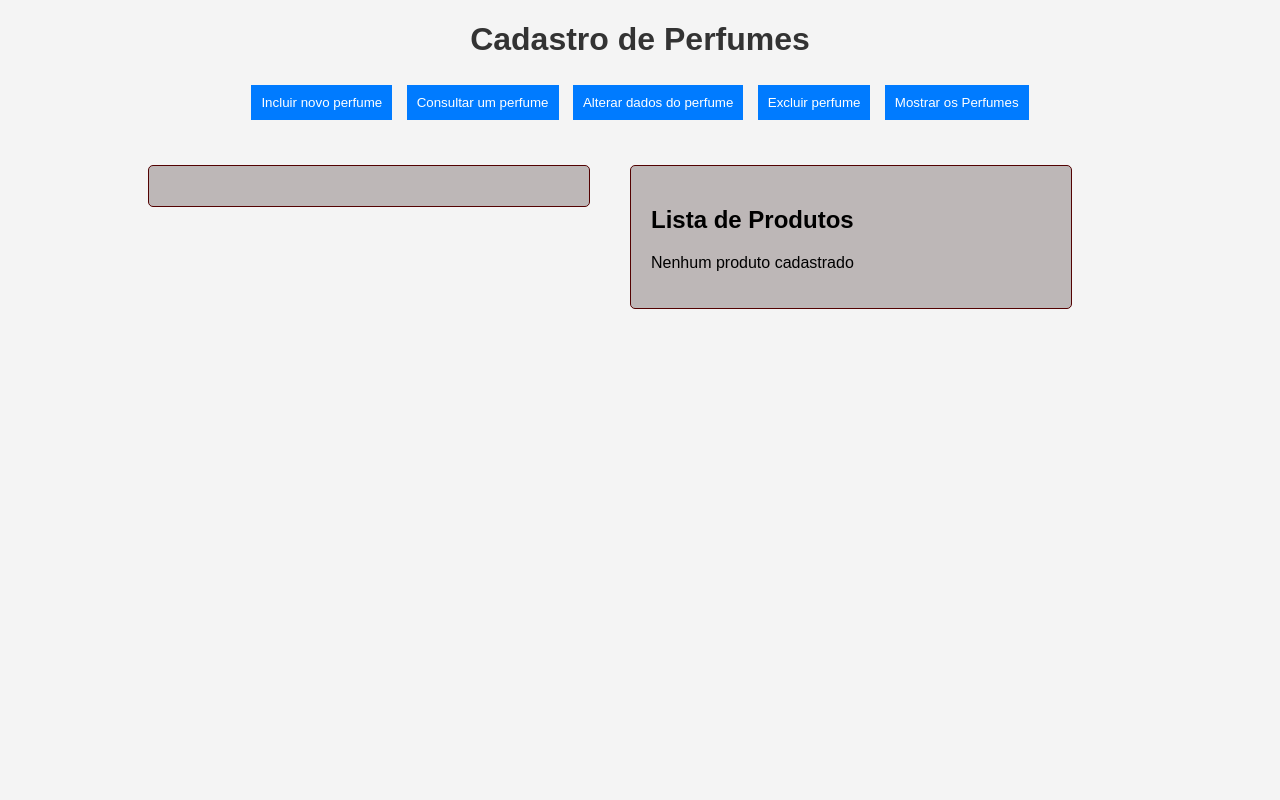
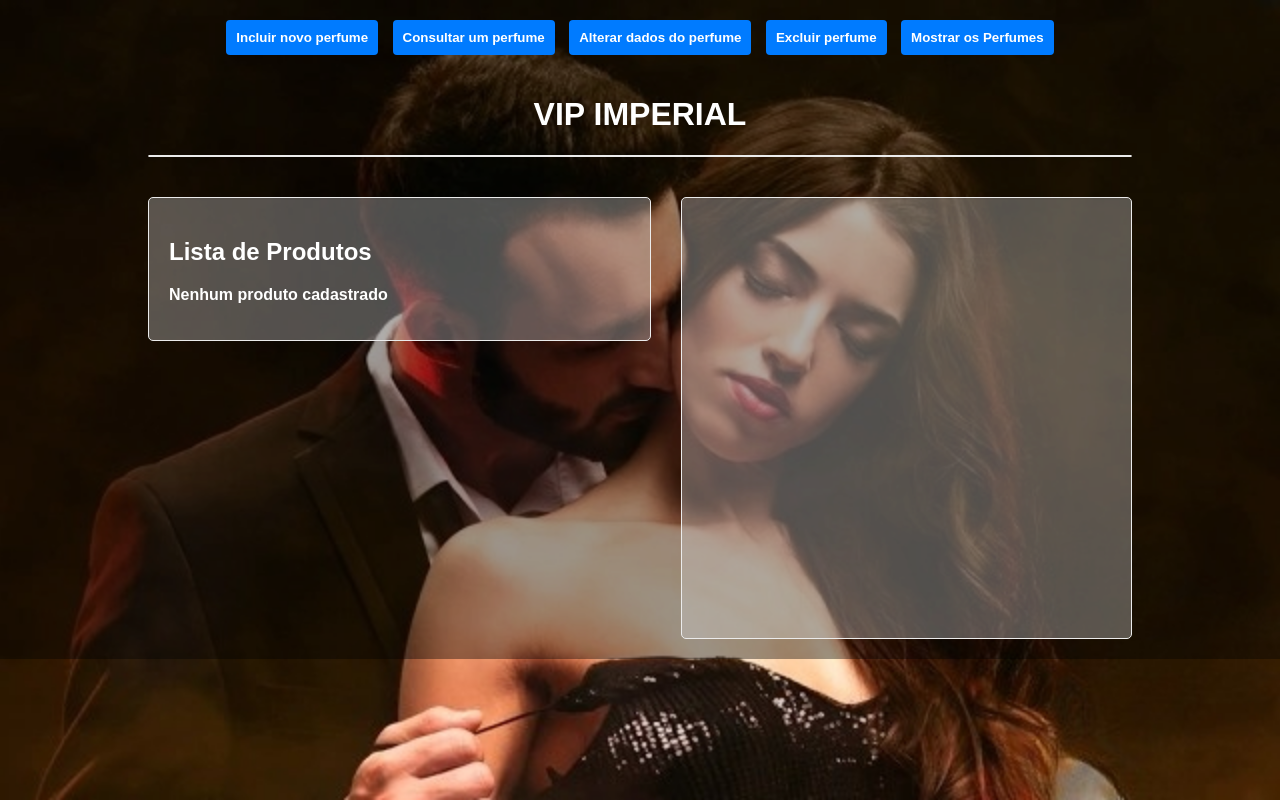
Before and after one commit to ryze07/imperial, a plain HTML site: page L/we/index.html in a window 1280 px wide. Drawn offline with Linux system fonts and the light colour scheme.

Commit message:
Alterando o Layout

```diff
--- a/L/we/index.html
+++ b/L/we/index.html
@@ -7,8 +7,8 @@
         <link rel="stylesheet" href="styles.css" />
     </head>
     <body>
+        <div id="back"><div id="coll">
         <div class="container">
-            <h1>Cadastro de Perfumes</h1>
             <div class="menu">
                 <button onclick="showForm('create')">
                     Incluir novo perfume
@@ -24,10 +24,13 @@
                     Mostrar os Perfumes
                 </button>
             </div>
+            <h1>VIP IMPERIAL</h1>
             <div id="form-container"></div>
             <div id="product-list"></div>
             <div id="product-details"></div>
         </div>
         <script src="scripts.js"></script>
+    </div>
+    </div>
     </body>
 </html>
--- a/L/we/scripts.js
+++ b/L/we/scripts.js
@@ -173,6 +173,7 @@ let products = JSON.parse(localStorage.getItem("products")) || [];
                             <p>Marca: ${product.brand}</p>
                             <p>Preço: R$ ${product.price}</p>
                             <p>Descrição: ${product.description}</p>
+                            --------------------------------------------------------------------------------------------------------------------------------------------------------------------------------
                         </div>
                     `;
                 });
--- a/L/we/styles.css
+++ b/L/we/styles.css
@@ -1,10 +1,14 @@
 body {
     font-family: Arial, sans-serif;
-    background-color: #f4f4f4;
     margin: 0;
     padding: 0;
+    background-image: url(/L/Imagens/download\ \(2\).jpg);
+    background-repeat: no-repeat;
+    background-size:cover ;
 }
-
+#coll{
+    background-color: #00000063;
+}
 .container {
     width: 80%;
     margin: auto;
@@ -13,7 +17,7 @@ body {
 
 h1 {
     text-align: center;
-    color: #333;
+    color: #ffffff;
 }
 
 .menu {
@@ -22,27 +26,42 @@ h1 {
 }
 
 .menu button {
-    margin: 5px;
+    border-radius: 4px;
+    margin: 20px 5px;
     padding: 10px 10px;
     background-color: #007bff;
     color: white;
     border: none;
     cursor: pointer;
+    font-weight: bold;
 }
 
 .menu button:hover {
-    background-color: #0056b3;
+    background-color: #ffffff;
+    color: #007bff;
+    font-weight: bold;
 }
 
-#form-container,
+#form-container{
+    font-weight: bold;
+    color: #ffffff;
+    margin: 20px 20px;
+    padding: 0 20px;
+    background-color: rgba(207, 207, 207, 0.37);
+    border: 1px solid #ebebeb;
+    border-radius: 5px;
+    width: 92%;
+}
 #product-list {
+    font-weight: bold;
+    color: #ffffff;
     float: left;
     margin: 20px 20px;
     padding: 20px;
-    background-color: rgb(189, 183, 183);
-    border: 1px solid #530202;
+    background-color: rgba(207, 207, 207, 0.37);
+    border: 1px solid #ebebeb;
     border-radius: 5px;
-    width: 400px;
+    width: 45%;
 }
 
 #form-container form {
@@ -53,8 +72,8 @@ h1 {
 #form-container form input,
 #form-container form button,
 #form-container form textarea {
-    margin: 10px 0;
-    padding: 10px;
+    margin: 5px 0;
+    padding: 5px;
 }
 
 #form-container form button {
@@ -67,3 +86,15 @@ h1 {
 #form-container form button:hover {
     background-color: #218838;
 }
+
+#product-details{
+    color: white;
+    float: left;
+    height: 400px;
+    width: 40%;
+    margin: 20px 10px;
+    padding: 20px;
+    background-color: rgba(207, 207, 207, 0.37);
+    border: 1px solid #ebebeb;
+    border-radius: 5px;
+}
```
Also changed, not shown: L/Imagens/Capa-fundo.webp (added), L/Imagens/download (2).jpg (added).
